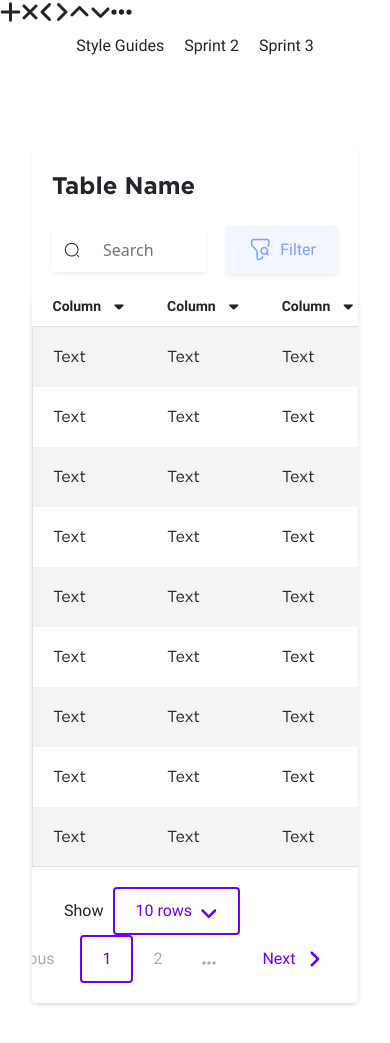
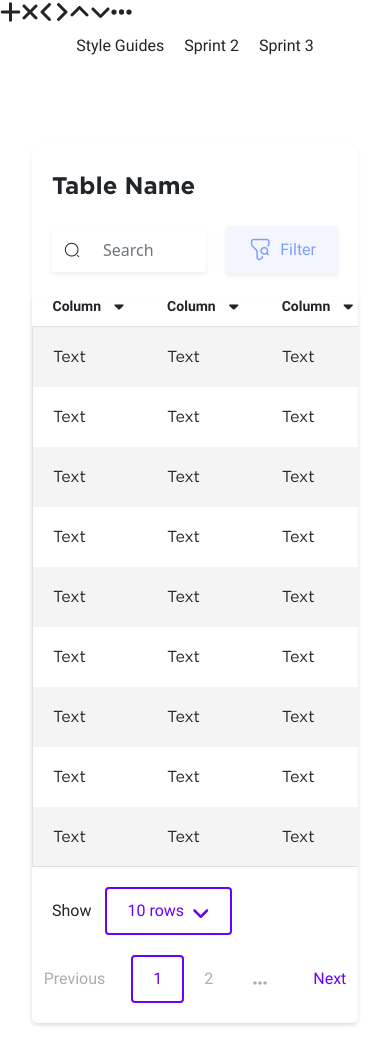
Before and after one commit to integratr-azamora/integratrGov-license-management, a Vue app: page /table in a window 390 px wide. Built offline with nearby package versions, Linux system fonts and the light colour scheme; a web font is replaced by a local one.

Commit message:
Table QA

```diff
--- a/src/assets/css/accmanager.css
+++ b/src/assets/css/accmanager.css
@@ -93,3 +93,24 @@
   max-width: 100%;
 }
 /* size  */
+
+@media screen and (min-width :700px){
+  .responsive-center{
+    display: flex !important;
+    justify-content: end !important;
+  }
+}
+@media screen and (max-width :700px){
+  .responsive-center{
+    display: flex !important;
+    justify-content: center !important;
+  }
+  .responsive-center-mb-20px{
+    margin-bottom: 20px;
+  }
+}
+
+/* .responsive-center{
+  display: flex !important;
+    justify-content:end !important;
+} */
--- a/src/assets/css/marginsnpaddings.css
+++ b/src/assets/css/marginsnpaddings.css
@@ -54,6 +54,9 @@
 .mt-1px{
   margin-top:1px  !important;
 }
+.mt-5px{
+  margin-top: var(--c-size-5px);
+}
 .mt-24px{
   margin-top: var(--c-size-24px);
 }
@@ -81,6 +84,9 @@
   }
 /* margin-top  */
 /* margin-bottom  */
+.mb-5px{
+  margin-bottom: var(--c-size-5px);
+}
 .mb-10px{
     margin-bottom: var(--c-size-10px);
   }
--- a/src/components/Tables.vue
+++ b/src/components/Tables.vue
@@ -140,9 +140,9 @@
                <!-- table Footer Row9 Column -->
                <div class="d-flex flex-row justify-content-between me-20px ms-20px font-table-pagination d-flex align-items-center row">
 
-                  <div class="d-flex flex-row d-flex align-items-center  d-inline-flex col">
+                  <div class="d-flex flex-row d-flex align-items-center d-inline-flex col padding-none responsive-center-mb-20px">
                      <!-- text  -->
-                     <p class="">Show</p>
+                     <p class="me-1">Show</p>
                      <!-- text  -->
                      <!-- button  -->
                      <button class="button-default bg-none color-indigo border-color-indigo d-flex flex-row mx-10px">
@@ -151,10 +151,9 @@
                      </button>
                      <!-- button  -->
                   </div>
-                  <div class="col"></div>
                   <!-- pagination  -->
-                  <div class=" col ">
-                     <div class="d-flex justify-content-end">
+                  <div class=" col padding-none">
+                     <div class=" responsive-center responsive-margin-end-5px mx-auto">
                      <button class="button-pagination bg-none color-dimgray border-color-none"><fa class="font-size-20px  mt-1" icon="angle-left" /></button>
                      <button class="button-pagination bg-none color-dimgray border-color-none me-20px">Previous</button>
                      <button class="button-pagination bg-none color-indigo border-color-indigo px-20 py-10 ">1</button>
```
